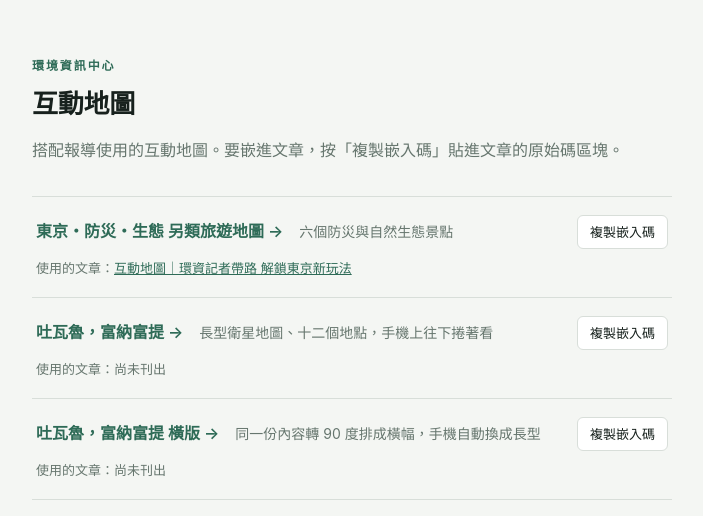
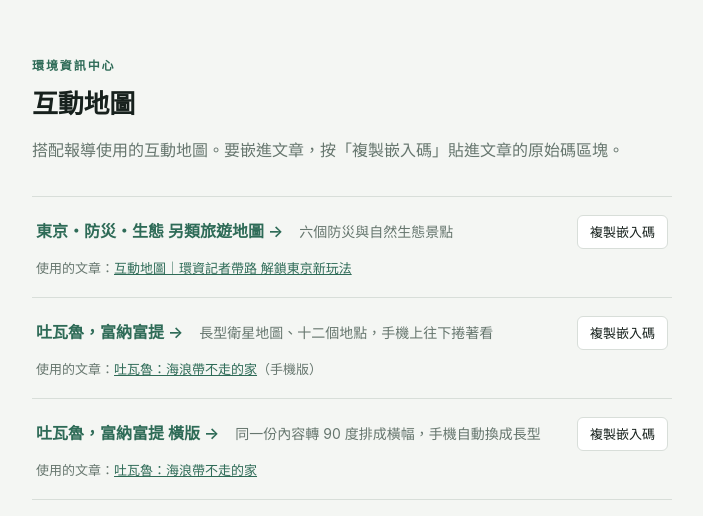
Before and after one commit to TNF-einfo/einfo-widgets, a plain HTML site: page index.html in a window 1280 px wide. Shown: the whole page, without its empty margins (288-991 px from the left). Drawn offline with Linux system fonts and the light colour scheme.

Commit message:
docs(index): 吐瓦魯兩版的「使用的文章」補上正式站 feature/36（owner 要求）
- owner 同意後，橫版嵌入碼（700px 以下換直版）寫進正式站〈吐瓦魯：海浪帶不走的家〉專題，寫入記錄在 einfo-cms-mcp
- 首頁吐瓦魯兩列的「使用的文章」從尚未刊出改成連到 feature/36，直版那列註明是手機版；tuvalu/README 同步

Co-Authored-By: Claude Opus 5.5 (1M context) <noreply@anthropic.com>

```diff
--- a/index.html
+++ b/index.html
@@ -64,7 +64,7 @@
     <a href="interactive-maps/tuvalu/tuvalu-map.html">吐瓦魯，富納富提 →</a>
     <span class="desc">長型衛星地圖、十二個地點，手機上往下捲著看</span>
     <button type="button" class="copy" data-title="吐瓦魯，富納富提" data-frame="height:1080px">複製嵌入碼</button>
-    <span class="used">使用的文章：尚未刊出</span>
+    <span class="used">使用的文章：<a href="https://www.e-info.org.tw/feature/36">吐瓦魯：海浪帶不走的家</a>（手機版）</span>
   </div>
 
   <div class="row">
@@ -72,7 +72,7 @@
     <span class="desc">同一份內容轉 90 度排成橫幅，手機自動換成長型</span>
     <button type="button" class="copy" data-title="吐瓦魯，富納富提" data-frame="aspect-ratio:720/480"
             data-narrow="interactive-maps/tuvalu/tuvalu-map.html" data-narrow-frame="height:1080px">複製嵌入碼</button>
-    <span class="used">使用的文章：尚未刊出</span>
+    <span class="used">使用的文章：<a href="https://www.e-info.org.tw/feature/36">吐瓦魯：海浪帶不走的家</a></span>
   </div>
 
   <p class="said" id="said" role="status" aria-live="polite"></p>
```
Also changed, not shown: interactive-maps/tuvalu/README.md.
